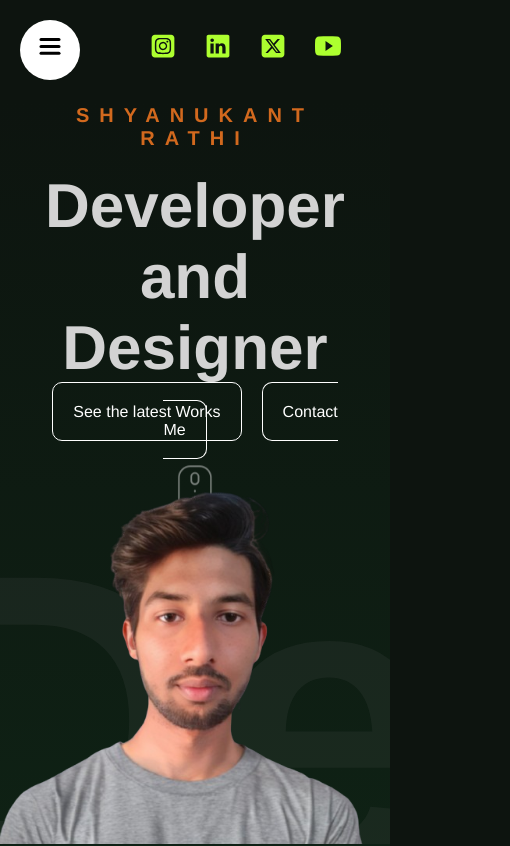
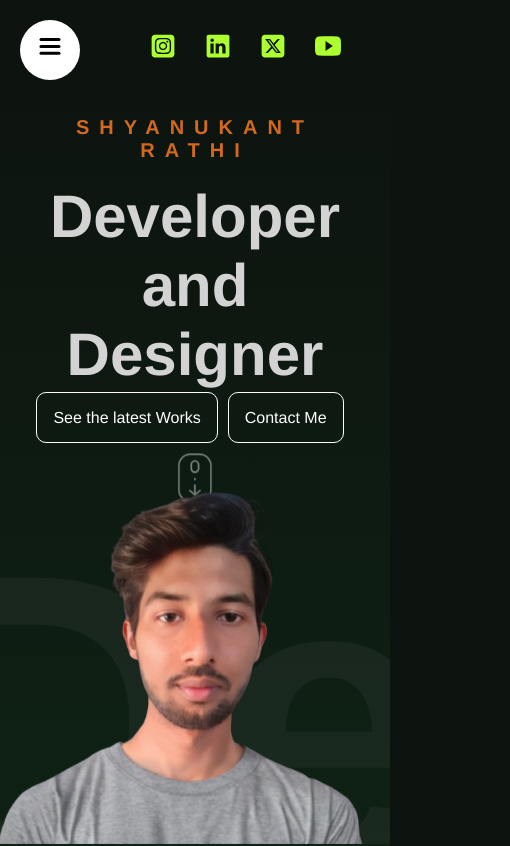
Before and after one commit to shyanukant/shyanukant.github.io, a React (Vite) app: page / in a window 390 px wide. Shown: the top 846 px of the page, 510 px wide, since content can reach past the window. Built offline with nearby package versions, Linux system fonts and the light colour scheme.

Commit message:
fix phone svg

```diff
--- a/src/components/contact/Contact.jsx
+++ b/src/components/contact/Contact.jsx
@@ -65,7 +65,8 @@ const Contact = () => {
                 <motion.div className="phoneSvg"
                     initial={{ opacity: 1 }}
                     whileInView={{ opacity: 0 }}
-                    transition={{ delay: 3, duration: 1 }}>
+                    transition={{ delay: 3, duration: 1 }}
+                    >
                     <svg viewBox="0 0 512 512" >
 
                         <motion.path
--- a/src/components/contact/Contact.scss
+++ b/src/components/contact/Contact.scss
@@ -17,6 +17,7 @@
         flex-direction: column;
         width: 100%;
         padding: 10px;
+        gap: 0;
 
     }
 
@@ -29,8 +30,7 @@
         @include mobile{
             align-items: center;
             text-align: center;
-            gap: 20px;
-            margin: 70px;
+            margin: 50px 50px 0;
         }
 
 
@@ -55,7 +55,9 @@
 
         @include mobile{
             width: 100%;
-            padding: 50px;
+            padding: 30px;
+            display: flex;
+            justify-content: center;
         }
 
         .phoneSvg{
@@ -66,6 +68,10 @@
             height: 450px;
             width: 450px;
 
+            @include mobile{
+                height: 300px;
+                width: 300px;
+            }
         }
 
         form {
--- a/src/components/hero/Hero.scss
+++ b/src/components/hero/Hero.scss
@@ -55,7 +55,7 @@
                 }
 
                 @include laptop{
-                    font-size: 62px;
+                    font-size: 60px;
                 }
             }
 
@@ -71,6 +71,11 @@
                     margin-right: 20px;
                     cursor: pointer;
                     font-weight: 300;
+
+                    @include mobile{
+                        padding: 16px;
+                        margin-right: 10px;
+                    }
 
                 }
                 a:hover{
```
